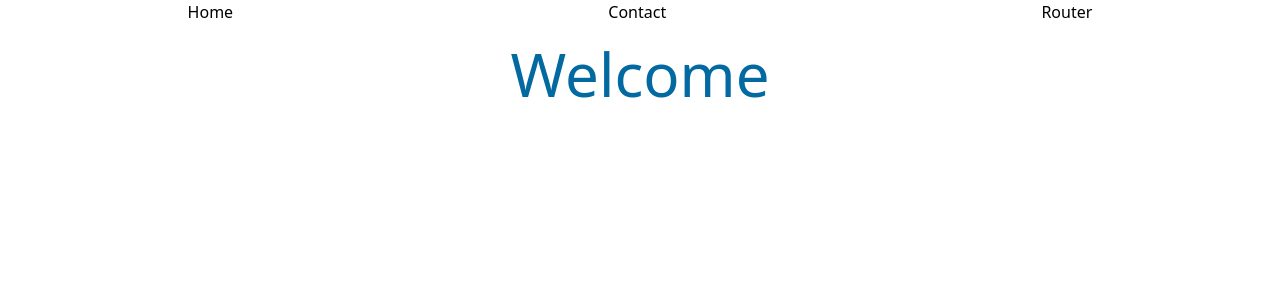
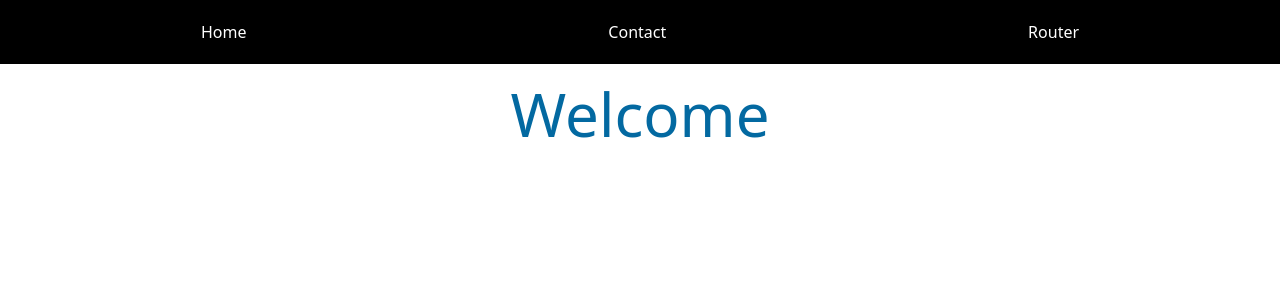
Before and after one commit to KhanZiaul/React-JS, a React (Vite) app in the folder 03-react-router-again/: page / in a window 1280 px wide. Shown: the top 300 px of the page. Built offline with nearby package versions, Linux system fonts and the light colour scheme.

Commit message:
Used Link tag

```diff
--- /dev/null
+++ b/03-react-router-again/src/components/Nav/Nav.css
@@ -0,0 +1,3 @@
+nav a:hover{
+    color: orange;
+}
--- a/03-react-router-again/src/components/Nav/Nav.jsx
+++ b/03-react-router-again/src/components/Nav/Nav.jsx
@@ -1,11 +1,17 @@
 import React from 'react';
+import './Nav.css'
+import { Link } from 'react-router-dom';
 
 const Nav = () => {
     return (
-        <nav className='flex justify-around'>
-            <a href="/">Home</a>
+        <nav className='flex justify-around bg-black text-white p-5 cursor-pointer'>
+            {/* <a href="/">Home</a>
             <a href="/contact">Contact</a>
-            <a href="/root">Router</a>
+            <a href="/root">Router</a> */}
+
+            <Link to="/">Home</Link>
+            <Link to="/contact">Contact</Link>
+            <Link to="/root">Router</Link>
         </nav>
     );
 };
```
